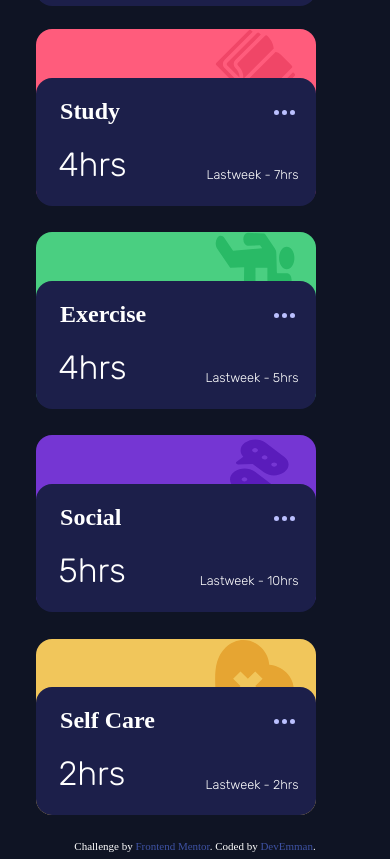
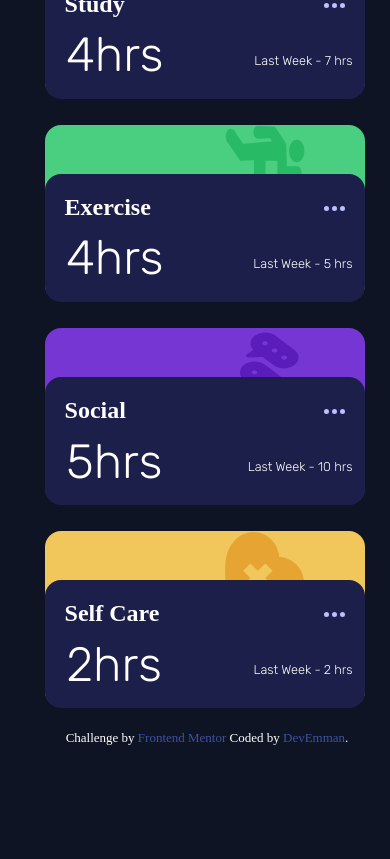
Before and after one commit to DevEmmac/Time-tracking-dashboard, a plain HTML site: page index.html in a window 390 px wide. Shown: the part 699-1558 px from the top of the page. After the commit the page ends 1445 px from the top, so only its background shows below. Drawn offline with Linux system fonts and the light colour scheme.

Commit message:
made a correction

```diff
--- a/index.html
+++ b/index.html
@@ -24,7 +24,7 @@
    <div class="jere">
     <div class="jererob">
      <img class="jerepix" src="images/image-jeremy.png" alt="image">
-      <p>Report for</p>
+      <p class="rep">Report for</p>
        <h1>Jeremy Robson</h1>
     </div>
         <div class="tex">
@@ -35,162 +35,147 @@
 
    </div>
 
-    <div class="brown">
-      <img class="icon" src="images/icon-work.svg" alt="work">
-       <div class="work">
-          <div class="ellipsis">
+    <div class="frame-act work">
+       <img class="icon" src="images/icon-work.svg" alt="work">
+      <div class="activity_info">
+         <div class="ellipsis">
             <h2 class="activity_name">Work</h2>
              <div class="activity_option">
-               <img class="sv" src="images/icon-ellipsis.svg" alt="svg">
+               <img class="sv" src="images/icon-ellipsis.svg" alt="icon">
              </div>
           </div>
-           <div class="activity_timeframes">
-              <!-- 5hrs daily -->
-              <!-- Previous - 7hrs daily -->
-              <div class="hours">32hrs <!-- weekly --></div>
+            <div class="activity_timeframes">
+              <div class="hours">
+                32hrs
+              </div>
 
               <div class="previoustime">
-               <p class="previous">Lastweek - </p>
-               <p class="time"> 36hrs</p>
+                <p class="previous">Lastweek - </p>
+                <p class="time"> 36hrs</p>
               </div>
-              <!-- 103hrs monthly -->
-              <!-- Previous - 128hrs monthly -->
-           </div>
-       </div>
-   </div>
 
-    <div class="blue">
+            </div>
+      </div>
+    </div>
+
+    <div class="frame-act blue">
       <img class="icon" src="images/icon-play.svg" alt="play">
-       <div class="play">
+       <div class="activity_info">
          <div class="ellipsis">
-           <h2>Play</h2>
-           <div>
-             <img class="sv" src="images/icon-ellipsis.svg" alt="svg">
+           <h2 class="activity_name">Play</h2>
+           <div class="activity_option">
+             <img class="sv" src="images/icon-ellipsis.svg" alt="icon">
            </div>
          </div>
 
          <div class="activity_timeframes">
-            <!-- 1hr daily -->
-            <!-- Previous - 2hrs daily -->
-            <div class="hours">10hrs <!-- weekly --></div>
+
+            <div class="hours">10hrs</div>
 
              <div class="previoustime">
                <p class="previous">Lastweek - </p>
                <p class="time"> 8hrs</p>
              </div>
-            <!-- 23hrs monthly -->
-            <!-- Previous - 29hrs monthly -->
+
          </div>
 
        </div>
    </div>
 
-   <div class="red">
+   <div class="frame-act red">
      <img class="icon" src="images/icon-study.svg" alt="study">
-       <div class="study">
+       <div class="activity_info">
          <div class="ellipsis">
-           <h2>Study</h2>
-            <div>
-              <img class="sv" src="images/icon-ellipsis.svg" alt="svg">
+           <h2 class="activity_name">Study</h2>
+            <div class="activity_option">
+              <img class="sv" src="images/icon-ellipsis.svg" alt="icon">
             </div>
          </div>
 
           <div class="activity_timeframes">
-            <!-- 0hrs daily -->
-            <!-- Previous - 1hr daily -->
-            <div class="hours">4hrs <!-- weekly --></div>
+            <div class="hours">4hrs</div>
 
              <div class="previoustime">
                <p class="previous">Lastweek - </p>
                <p class="time"> 7hrs</p>
              </div>
-            <!-- 13hrs monthly -->
-            <!-- Previous - 19hrs monthly -->
+
           </div>
 
      </div>
    </div>
 
-   <div class="green">
+   <div class="frame-act violet">
      <img class="icon" src="images/icon-exercise.svg" alt="exercise">
-       <div class="exercise">
+       <div class="activity_info">
           <div class="ellipsis">
-           <h2>Exercise</h2>
-           <div>
-             <img class="sv" src="images/icon-ellipsis.svg" alt="svg">
+           <h2 class="activity_name">Exercise</h2>
+           <div class="activity_option">
+             <img class="sv" src="images/icon-ellipsis.svg" alt="icon">
            </div>
           </div>
 
           <div class="activity_timeframes">
-            <!-- 1hr daily -->
-            <!-- Previous - 1hr daily -->
-            <div class="hours">4hrs <!-- weekly --></div>
+            <div class="hours">4hrs</div>
 
              <div class="previoustime">
                <p class="previous">Lastweek - </p>
                <p class="time"> 5hrs</p>
              </div>
-            <!-- 11hrs monthly -->
-            <!-- Previous - 18hrs monthly -->
+
           </div>
 
        </div>
    </div>
 
-   <div class="violet">
-     <img class="icon" src="images/icon-social.svg" alt="socail">
-       <div class="social">
+    <div class="frame-act green">
+     <img class="icon" src="images/icon-social.svg" alt="social">
+       <div class="activity_info">
          <div class="ellipsis">
-           <h2>Social</h2>
-           <div>
+           <h2 class="activity_name">Social</h2>
+           <div class="activity_option">
             <img class="sv" src="images/icon-ellipsis.svg" alt="svg">
           </div>
          </div>
 
          <div class="activity_timeframes">
-            <!-- 1hr daily -->
-            <!-- Previous - 3hrs daily -->
-            <div class="hours">5hrs <!-- weekly --></div>
+            <div class="hours">5hrs</div>
 
               <div class="previoustime">
                <p class="previous">Lastweek - </p>
                <p class="time"> 10hrs</p>
               </div>
-            <!-- 21hrs monthly -->
-            <!-- Previous - 23hrs monthly -->
+
          </div>
 
        </div>
    </div>
 
-   <div class="yellow">
-     <img class="icon" src="images/icon-self-care.svg" alt="icon-self-care">
-       <div class="care">
+   <div class="frame-act yellow">
+     <img class="icon" src="images/icon-self-care.svg" alt="self-care">
+       <div class="activity_info">
          <div class="ellipsis">
-           <h2>Self Care</h2>
+           <h2 class="activity_name">Self Care</h2>
            <div>
             <img class="sv" src="images/icon-ellipsis.svg" alt="svg">
            </div>
          </div>
 
           <div class="activity_timeframes">
-            <!-- 0hrs daily -->
-            <!-- Previous - 1hr daily -->
-            <div class="hours">2hrs <!-- weekly --></div>
+            <div class="hours">2hrs</div>
 
              <div class="previoustime">
                <p class="previous">Lastweek - </p>
                <p class="time"> 2hrs</p>
              </div>
-            <!-- 7hrs monthly -->
-            <!-- Previous - 11hrs monthly -->
+
           </div>
 
       </div>
 
   </div>
-      <div class="attribution">
-        Challenge by <a href="https://www.frontendmentor.io?ref=challenge" target="_blank">Frontend Mentor</a>.
+      <div class="attribution" style="font-size:13px">
+        Challenge by <a href="https://www.frontendmentor.io?ref=challenge" target="_blank">Frontend Mentor</a>
         Coded by <a href="#">DevEmman</a>.
       </div>
  </div>
--- a/script.js
+++ b/script.js
@@ -110,13 +110,22 @@ let data = [
     button.classList.add('active')
    }
 
+    const clearActivities = () => {
+    const activities = document.querySelectorAll('.frame-act')
+    activities.forEach(a => a.remove())
+   }
+
    const renderCards = (clickOption) => {
+
+    clearActivities()
+    const container = document.querySelector('div.container')
+
     const calcTimeframe = (option) => {
       if (option ==='daily') {
         return 'Yesterday'
       } else if (option === 'weekly') {
         return 'Last Week'
-      } else if (option === 'montly') {
+      } else if (option === 'monthly') {
         return 'Last Month'
       }
     }
@@ -124,13 +133,37 @@ let data = [
     data.forEach(activity => {
       const name = activity.title;
       const activityClass = name.toLowerCase().replace(' ', '-');
-      const timeframesData = activity.timeframes[clickOption]
+      const timeframeData = activity.timeframes[clickOption]
       const previousTimesframe = calcTimeframe(clickOption)
      // console.log(activity)
-     const section = document.createElement('section')
-     section.classList.add('activity_tracker', activityClass)
-     const stringToinject = `
+     const div = document.createElement('div')
+     div.classList.add('frame-act', activityClass)
+     const stringToInject = `
+     <img class="icon" src="images/icon-${activityClass}.svg" alt="work">
+    <div class="activity_info">
+       <div class="ellipsis">
+          <h2 class="activity_name">${name}</h2>
+           <div class="activity_option">
+             <img class="sv" src="images/icon-ellipsis.svg" alt="svg">
+           </div>
+        </div>
+          <div class="activity_timeframes">
+            <div class="hours">
+              ${timeframeData.current}hrs
+            </div>
+
+            <div class="previoustime">
+              <p class="previous">${previousTimesframe} - </p>
+              <p class="time">${timeframeData.previous} hrs</p>
+            </div>
+
+          </div>
+    </div>
      `
+     div.innerHTML =  stringToInject
+     container.append(div)
+
+    //  console.log(section)
     });
    };
 
@@ -141,3 +174,5 @@ let data = [
         renderCards(clickOption)
     })
    })
+
+   buttons[1].click()
--- a/style.css
+++ b/style.css
@@ -14,28 +14,25 @@ body {
 .container {
     display: grid;
     grid-template-columns: repeat(4,1fr);
-    grid-template-rows: 10rem 10rem;
+    grid-template-rows: max-content;
     gap: 1.5rem;
-    height: 100%;
-    width: 85%;
-    margin-top: 7rem;
-    margin-right: auto;
-    margin-left: auto;
+    height: max-content;
+    max-width: 87%;
+    margin: 4rem 0.1rem 0.1rem 9rem;
+    /* border: 1px solid red; */
 
 }
 
 .jere {
     grid-row: 1 / 3;
-    width: 17.5rem;
-    height: 35.3rem;
+    width: 17rem;
     border-radius: 1rem;
     background-color: hsl(235, 46%, 20%);
 }
 
 .jererob {
-    max-width: 17rem;
-    height: 27rem;
-    padding-left: 2rem;
+    width: 17rem;
+    height: 25rem;
     background-color: hsl(228, 45%, 44%);
     border-radius: 1rem
 
@@ -46,23 +43,24 @@ body {
     height: 6rem;
     border: 0.2rem solid white;
     border-radius: 50%;
-    margin:  2.7rem 0 0 0;
+    margin:  2.7rem 0 0 2rem;
 
 }
 
 h1{
-    margin-top: -1rem;
+    margin-top: -2.5rem;
     font-size: 3rem;
     font-family: 'IBM Plex Sans', sans-serif;
     font-weight: 300;
+    padding-left: 2rem;
 }
 
-p {
-    color: hsl(235, 45%, 61%);
-    padding-top: 1.5rem;
+.rep {
+    color: hsl(235, 76%, 84%);
+    padding: 1.2rem 2rem;
     font-size: 1.2rem;
     font-weight: 500;
-    font-family: system-oboto, Oxygen, Ubuntu, Cantarell, 'Open Sans', 'Helvetica Neue', sans-serif;
+    font-family: 'IBM Plex Sans', sans-serif;
 }
 
 .tex{
@@ -88,43 +86,39 @@ p {
     cursor: pointer;
 }
 
-.brown, .blue, .red, .violet, .green, .yellow {
-    width: 17.5rem;
-    height: 16.7rem;
+.frame-act {
+    width: 17rem;
+    height: 15.4rem;
     border-radius: 1rem;
     background-color: hsl(15, 100%, 70%);
 }
 
-.blue {
+.frame-act.play {
     background-color: hsl(195, 74%, 62%);
 }
 
-.red {
+.frame-act.study {
     background-color: hsl(348, 100%, 68%);
 }
 
-.violet {
+.frame-act.social {
     background-color: hsl(264, 64%, 52%);
-    margin-top: 7rem;
 }
 
-.green {
+.frame-act.exercise{
     background-color: hsl(145, 58%, 55%);
-    margin-top: 7rem;
 }
 
-.yellow {
+.frame-act.self-care{
     background-color: hsl(43, 84%, 65%);
-    margin-top: 7rem;
 }
 
-.work, .play, .study, .exercise, .social, .care {
+.activity_info{
     position: relative;
-    max-width: 17.5rem;
-    height: 12.8rem;
-    margin-top: -1.3rem;
+    max-width: 17rem;
+    height: 11.9rem;
     border-radius: 1rem;
-    padding-left: 1.3rem;
+    margin-top: -1.7rem;
     background-color: hsl(235, 46%, 20%);
 }
 
@@ -156,56 +150,61 @@ h2 {
 
 .activity_timeframes {
     font-size: 1.5rem;
-    display:block;
     margin-left: 1.3rem;
 }
 
 .hours {
-    font-size: 2.8rem;
+    font-size: 3.3rem;
     font-family: sans-serif;
     font-family: 'Rubik', sans-serif;
 }
 
 .previoustime {
     display: flex;
+    margin-top: 0.5rem;;
 }
 
 .previous, .time {
     margin: 0.1rem 0.1rem;
-    color: white;
+    color: rgb(223, 220, 220);
     font-size: 1.3rem;
     font-family: 'Rubik', sans-serif
 }
 
 .attribution {
-    color: white;
-    position: relative;
-    bottom: -11.3rem;
-    font-size: 0.6rem;
+    position: absolute;
+    bottom: 1.5rem;
+    margin-left: 0.2rem;
+
 }
 
-.attribution > a{
+.attribution a {
     text-decoration: none;
+    color: gray;
 }
 
 @media screen and (max-width: 500px) {
     .container {
-      grid-template-rows: 1fr 1fr;
-      display: flex;
-      flex-flow: column nowrap;
+        height: max-content;
+        max-width: 80%;
+        margin: auto;
+        justify-items: center;
+        grid-template-rows: 1fr 1fr;
+        grid-template-columns: repeat(1, minmax(20rem, 1fr));
+
     }
 
     .jererob {
-        max-width: 17rem;
+        width: 20rem;
         height: 8rem;
-        padding-left: 2rem;
         background-color: hsl(228, 45%, 44%);
         border-radius: 1rem
     }
 
     .jere {
-        max-width: 17.5rem;
+        width: 20rem;
         height: 12rem;
+        margin-bottom: -2.7rem;
         border-radius: 1rem;
         background-color: hsl(235, 46%, 20%);
     }
@@ -213,18 +212,29 @@ h2 {
     .jerepix {
         width: 4.2rem;
         height: 4.2rem;
-        margin-left: -0.7rem;
         margin-top: 1.7rem;
         border: 0.2rem solid white;
         border-radius: 50%;
     }
 
     h1{
-        margin-left: 4.5rem;
+        margin-left: 6rem;
         font-size: 1.5rem;
         font-family: 'IBM Plex Sans', sans-serif;
         font-weight: 300;
     }
+
+    .rep {
+        width: 6rem;
+        color: hsl(235deg 39.95% 85.25%);
+        padding: 0;
+        margin: -4rem 0 2.5rem 8rem;
+        font-size: 1.2rem;
+        font-weight: 500;
+        font-family: 'IBM Plex Sans', sans-serif;
+
+    }
+
 
     p {
         color: hsl(235, 45%, 61%);
@@ -255,39 +265,39 @@ h2 {
         cursor: pointer;
     }
 
-    .brown, .blue, .red, .violet, .green, .yellow {
-        width: 17.5rem;
+    .frame-act {
+        width: 20rem;
         height: 11rem;
         border-radius: 1rem;
         background-color: hsl(15, 100%, 70%);
     }
 
-    .blue {
+    .frame-act .play {
         background-color: hsl(195, 74%, 62%);
     }
 
-    .red {
+    .frame-act.study {
         background-color: hsl(348, 100%, 68%);
     }
 
-    .violet {
+    .frame-act.social {
         background-color: hsl(264, 64%, 52%);
         margin-top: 0.2rem;
     }
 
-    .green {
+    .frame-act.exercise{
         background-color: hsl(145, 58%, 55%);
         margin-top: 0.2rem;
     }
 
-    .yellow {
+    .frame-act.self-care{
         background-color: hsl(43, 84%, 65%);
         margin-top: 0.2rem;
     }
 
-    .work, .play, .study, .exercise, .social, .care {
+    .activity_info {
         position: relative;
-        max-width: 17.5rem;
+        max-width: 20rem;
         height: 8rem;
         margin-top: -2.2rem;
         border-radius: 1rem;
@@ -299,19 +309,6 @@ h2 {
         width: 5rem;
         height: 5rem;
         padding-left: 11.2rem;
-
-
-    }
-
-    h2 {
-        padding-left: 0.2rem;
-
-    }
-
-    .ellipsis {
-        display: flex;
-        flex-direction: row;
-        justify-content: space-between;
     }
 
     .sv {
@@ -320,24 +317,18 @@ h2 {
 
     }
 
-    .activity_timeframes {
-        margin-left: 0.1rem;
-        display:flex;
-        /* justify-content:space-between; */
-    }
-
     .hours {
-        font-size: 2.1rem;
+        font-size: 3rem;
         font-family: sans-serif;
+        margin-top: -0.7rem;
         font-family: 'Rubik', sans-serif;
     }
 
     .previoustime {
-        display: flex;
-        margin-right: 1rem;
-        width: 15rem;
+        margin-right: 3rem;
+        width: 18rem;
         justify-content: right;
-        margin-top: -0.2rem;
+        margin-top: -2rem;
     }
 
     .previous, .time{
@@ -347,9 +338,13 @@ h2 {
         font-family: 'Rubik', sans-serif
    }
    .attribution {
-    color: white;
-    position: relative;
-    bottom: -0.1rem;
+        position: relative;
+        bottom: -78rem;
+        font-size: 2rem;
 }
+   .attribution a {
+    text-decoration: none;
+    color: gray;
+   }
 
 }
```
